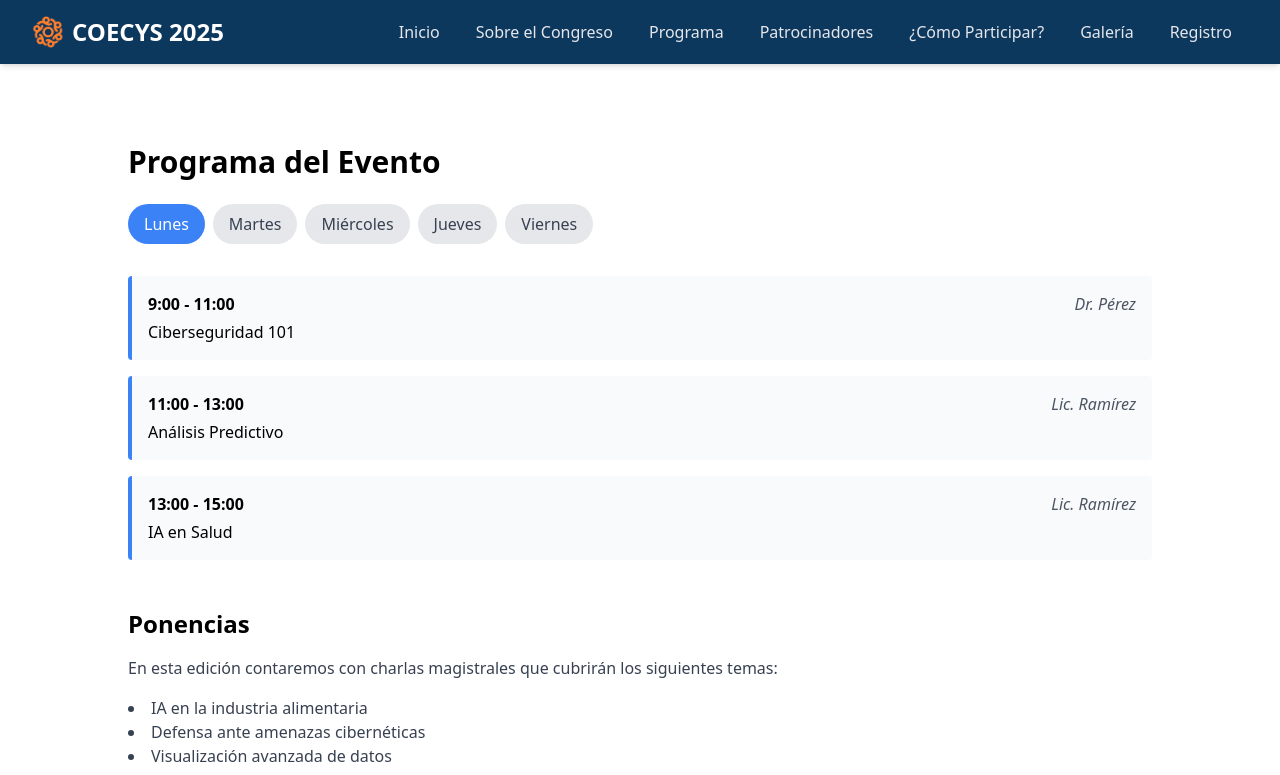
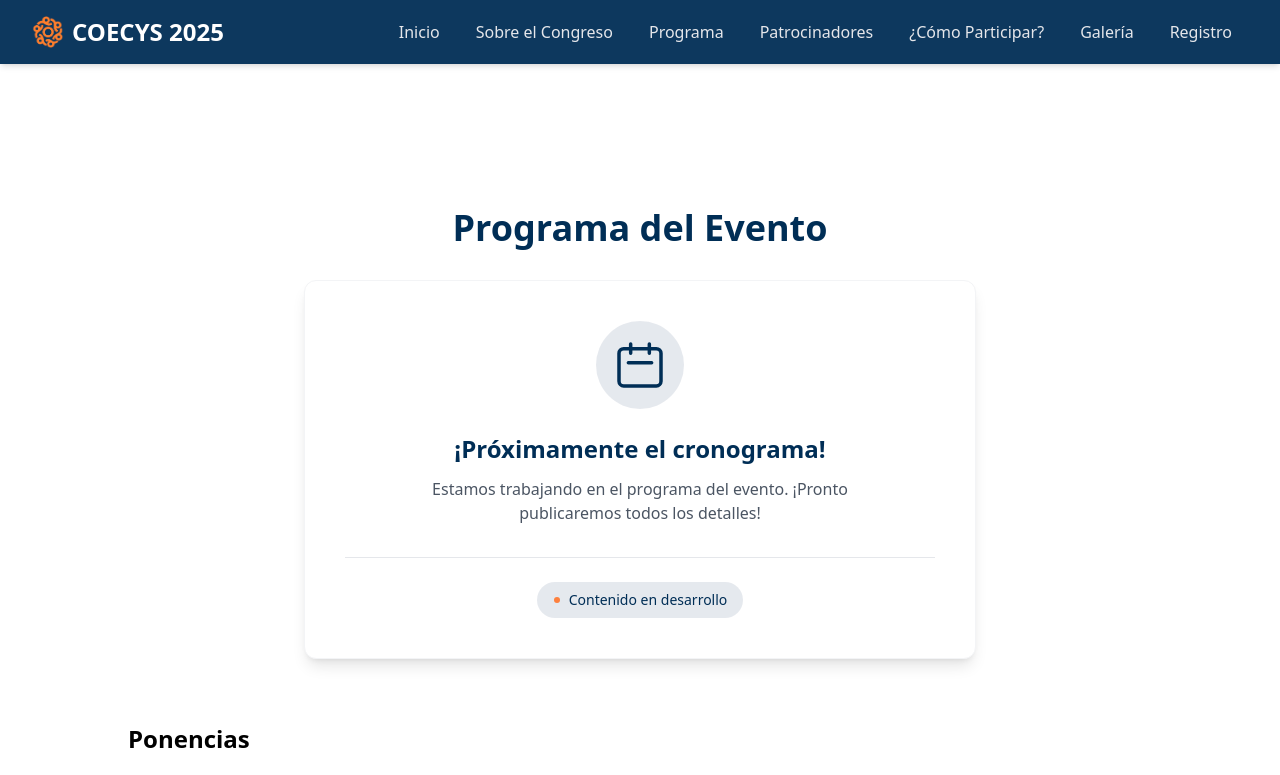
Before and after one commit to cristiaan05/LandingCoecys, a React (Vite) app: page /programa in a window 1280 px wide. Shown: the top 775 px of the page. Built offline with nearby package versions, Linux system fonts and the light colour scheme.

Commit message:
redirecciones

```diff
--- /dev/null
+++ b/src/components/Proximamente.jsx
@@ -0,0 +1,67 @@
+const Proximamente = () => {
+  return (
+    <>
+      {/* ---------------------------- Sección Cronograma -------------------------- */}
+
+      <div className="text-center py-16 px-4 sm:px-6 lg:px-8">
+        <h1 className="text-3xl md:text-4xl font-bold mb-8 text-[#002E56]">
+          Programa del Evento
+        </h1>
+
+        <div className="max-w-2xl mx-auto p-8 md:p-10 bg-white rounded-xl shadow-lg border border-gray-100 transform transition-all hover:scale-[1.02] duration-300">
+          <div className="flex justify-center mb-6">
+            <div className="p-4 bg-[#002E56]/10 rounded-full">
+              <svg
+                className="w-14 h-14 text-[#002E56]"
+                fill="none"
+                stroke="currentColor"
+                viewBox="0 0 24 24"
+                xmlns="http://www.w3.org/2000/svg"
+              >
+                <path
+                  strokeLinecap="round"
+                  strokeLinejoin="round"
+                  strokeWidth={1.5}
+                  d="M8 7V3m8 4V3m-9 8h10M5 21h14a2 2 0 002-2V7a2 2 0 00-2-2H5a2 2 0 00-2 2v12a2 2 0 002 2z"
+                />
+              </svg>
+            </div>
+          </div>
+
+          <h3 className="text-2xl font-bold text-[#002E56] mb-3">
+            ¡Próximamente el cronograma!
+          </h3>
+          <p className="text-gray-600 mb-6 max-w-md mx-auto">
+            Estamos trabajando en el programa del evento. ¡Pronto publicaremos todos los detalles!
+          </p>
+{/*
+          <div className="flex flex-col sm:flex-row justify-center gap-3 mt-8">
+            <button className="px-6 py-3 bg-[#002E56] hover:bg-[#002E56]/90 text-white font-medium rounded-lg transition-colors shadow-md">
+              Notificarme cuando esté listo
+            </button>
+            <button className="px-6 py-3 bg-[#FE803E] hover:bg-[#FE803E]/90 text-white font-medium rounded-lg transition-colors shadow-md">
+              Ver eventos anteriores
+            </button>
+          </div> */}
+
+          <div className="mt-8 pt-6 border-t border-gray-200">
+            <span className="inline-flex items-center px-4 py-2 rounded-full text-sm font-medium bg-[#002E56]/10 text-[#002E56]">
+              <svg
+                className="animate-pulse w-2 h-2 mr-2 text-[#FE803E]"
+                fill="currentColor"
+                viewBox="0 0 8 8"
+              >
+                <circle cx="4" cy="4" r="3" />
+              </svg>
+              Contenido en desarrollo
+            </span>
+          </div>
+        </div>
+      </div>
+
+      {/* ---------------------- Sección Cronograma ---------------------------- */}
+    </>
+  );
+};
+
+export default Proximamente;
--- a/src/components/QuickLinks.jsx
+++ b/src/components/QuickLinks.jsx
@@ -1,21 +1,21 @@
 import { Button } from "@material-tailwind/react";
-
+import {Link} from "react-router-dom";
 export default function QuickLinks() {
   const links = [
-    { label: "Programa", href: "#programa" },
-    { label: "Patrocinadores", href: "#patrocinadores" },
-    { label: "Registro", href: "#registro" },
-    { label: "Galería", href: "#galeria" },
-    { label: "Contacto", href: "#contacto" },
+    { label: "Programa", href: "/programa" },
+    { label: "Patrocinadores", href: "/patrocinadores" },
+    { label: "Registro", href: "/registro" },
+    { label: "Galería", href: "/galeria" },
+    { label: "Contacto", href: "/contacto" },
   ];
   return (
     <nav className="flex justify-center space-x-4 py-8 bg-gray-100">
       {links.map(link => (
-        <a key={link.href} href={link.href}>
+        <Link key={link.href} to={link.href}>
           <Button variant="text" color="blue-gray">
             {link.label}
           </Button>
-        </a>
+        </Link>
       ))}
     </nav>
   );
--- a/src/pages/Patrocinadores/Participar.jsx
+++ b/src/pages/Patrocinadores/Participar.jsx
@@ -45,7 +45,6 @@ export default function Participar() {
   return (
     <section id="participar" className="mt-20 py-16 bg-gray-50">
       <div className="container mx-auto px-6 lg:px-0 max-w-4xl text-center space-y-12">
-
         <h1 className="text-3xl font-bold">¿Cómo Participar?</h1>
 
         {/* Tabla comparativa */}
@@ -55,7 +54,9 @@ export default function Participar() {
               <tr>
                 <th className="px-4 py-3 text-left">Paquetes de patrocinio</th>
                 {sponsorshipLevels.map((level) => (
-                  <th key={level} className="px-4 py-3">{level}</th>
+                  <th key={level} className="px-4 py-3">
+                    {level}
+                  </th>
                 ))}
               </tr>
             </thead>
@@ -79,11 +80,16 @@ export default function Participar() {
         </div>
 
         {/* Botón Solicitar brochure */}
-        <Link to="/contacto">
-          <button className="bg-orange-500 hover:bg-orange-400 text-white font-medium py-3 px-8 rounded-full transition">
-            Solicitar brochure
+        <a
+          href="/assets/DetallesPatrocinio.pdf"
+          download
+          target="_blank"
+          rel="noopener noreferrer"
+        >
+          <button className="mt-8 bg-orange-500 hover:bg-orange-400 text-white font-medium py-3 px-8 rounded-full transition">
+            Descargar brochure
           </button>
-        </Link>
+        </a>
 
         {/* Conferencista */}
         <div className="space-y-4">
@@ -91,8 +97,8 @@ export default function Participar() {
           <p className="text-gray-700">
             Comparte tu experiencia y aplica para ser ponente en COECYS 2025.
           </p>
-          <Link to="/postular">
-            <button className="bg-orange-500 hover:bg-orange-400 text-white font-medium py-2 px-6 rounded-full transition">
+          <Link to="/registro">
+            <button className="mt-8 bg-orange-500 hover:bg-orange-400 text-white font-medium py-2 px-6 rounded-full transition">
               Postula como conferencista
             </button>
           </Link>
@@ -105,7 +111,7 @@ export default function Participar() {
             Completa el formulario de registro para asegurar tu participación.
           </p>
           <Link to="/registro">
-            <button className="bg-orange-500 hover:bg-orange-400 text-white font-medium py-2 px-6 rounded-full transition">
+            <button className="mt-8 bg-orange-500 hover:bg-orange-400 text-white font-medium py-2 px-6 rounded-full transition">
               Ir a registro
             </button>
           </Link>
--- a/src/pages/Programa/Programa.jsx
+++ b/src/pages/Programa/Programa.jsx
@@ -1,6 +1,7 @@
 // src/pages/Program.jsx
 import React, { useState, useEffect } from "react";
 import placeholderImage from "../../../public/congreso-pasado.jpg"; // Pon aquí tu imagen real
+import Proximamente from "../../components/Proximamente";
 
 const days = ["Lunes", "Martes", "Miércoles", "Jueves", "Viernes"];
 
@@ -32,10 +33,18 @@ export default function Program() {
   return (
     <div className="mt-20 bg-white">
       <section className="py-16 px-6 lg:px-0 max-w-5xl mx-auto">
-        <h1 className="text-3xl font-bold mb-6">Programa del Evento</h1>
+
+   {/* ---------------------------- Seccion Cronograma -------------------------- */}
+
+
+
+        <Proximamente />
+
+        {/* <h1 className="text-3xl font-bold mb-6">Programa del Evento</h1> */}
 
         {/* Tabs de días */}
-        <div className="flex space-x-2 mb-8 overflow-x-auto">
+
+        {/* <div className="flex space-x-2 mb-8 overflow-x-auto">
           {days.map((d) => (
             <button
               key={d}
@@ -49,10 +58,11 @@ export default function Program() {
               {d}
             </button>
           ))}
-        </div>
+        </div> */}
 
         {/* Agenda día seleccionado */}
-        <div className="space-y-4 mb-12">
+
+        {/* <div className="space-y-4 mb-12">
           {current?.sessions.map((s, i) => (
             <div
               key={i}
@@ -65,7 +75,10 @@ export default function Program() {
               <p className="mt-1">{s.topic}</p>
             </div>
           ))}
-        </div>
+        </div> */}
+
+
+        {/* ---------------------- Seccion Cronograma ---------------------------- */}
 
         {/* Sección Ponencias */}
         <section className="mb-16">
--- a/src/pages/SobreCongreso/Sobre.jsx
+++ b/src/pages/SobreCongreso/Sobre.jsx
@@ -44,15 +44,15 @@ export default function Sobre() {
           </p>
           <ul className="list-disc list-inside text-gray-700 space-y-2">
             <li>
-              <span className="font-semibold">IA y Machine Learning:</span>
+              <span className="font-semibold">IA y Machine Learning: </span>
               Modelado predictivo, Deep Learning y aplicaciones prácticas.
             </li>
             <li>
-              <span className="font-semibold">Ciberseguridad:</span>
+              <span className="font-semibold">Ciberseguridad: </span>
               Estrategias de defensa, criptografía y gestión de riesgos.
             </li>
             <li>
-              <span className="font-semibold">Análisis de Datos:</span>
+              <span className="font-semibold">Análisis de Datos: </span>
               Big Data, visualización y toma de decisiones basada en datos.
             </li>
           </ul>
```
Also changed, not shown: 1 other file (tests, documents, lock files or other folders).
